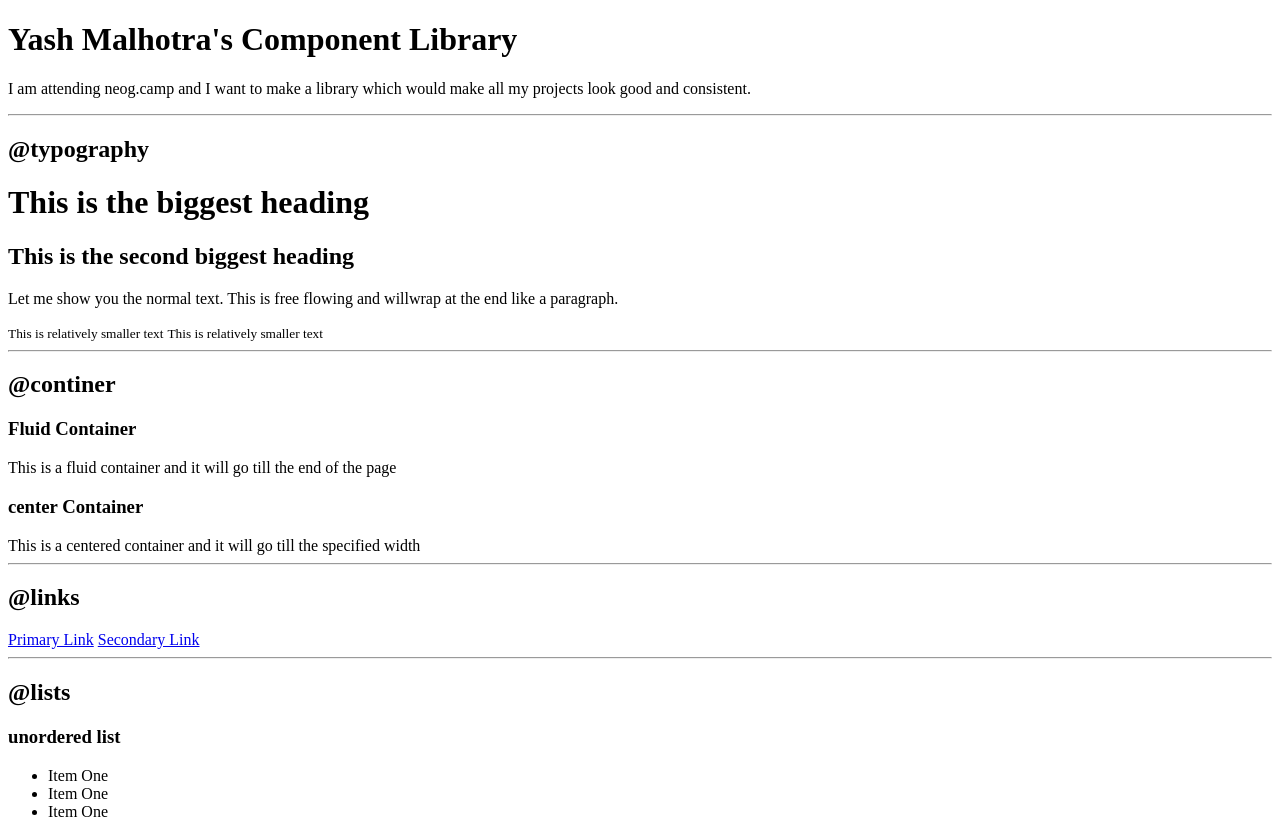
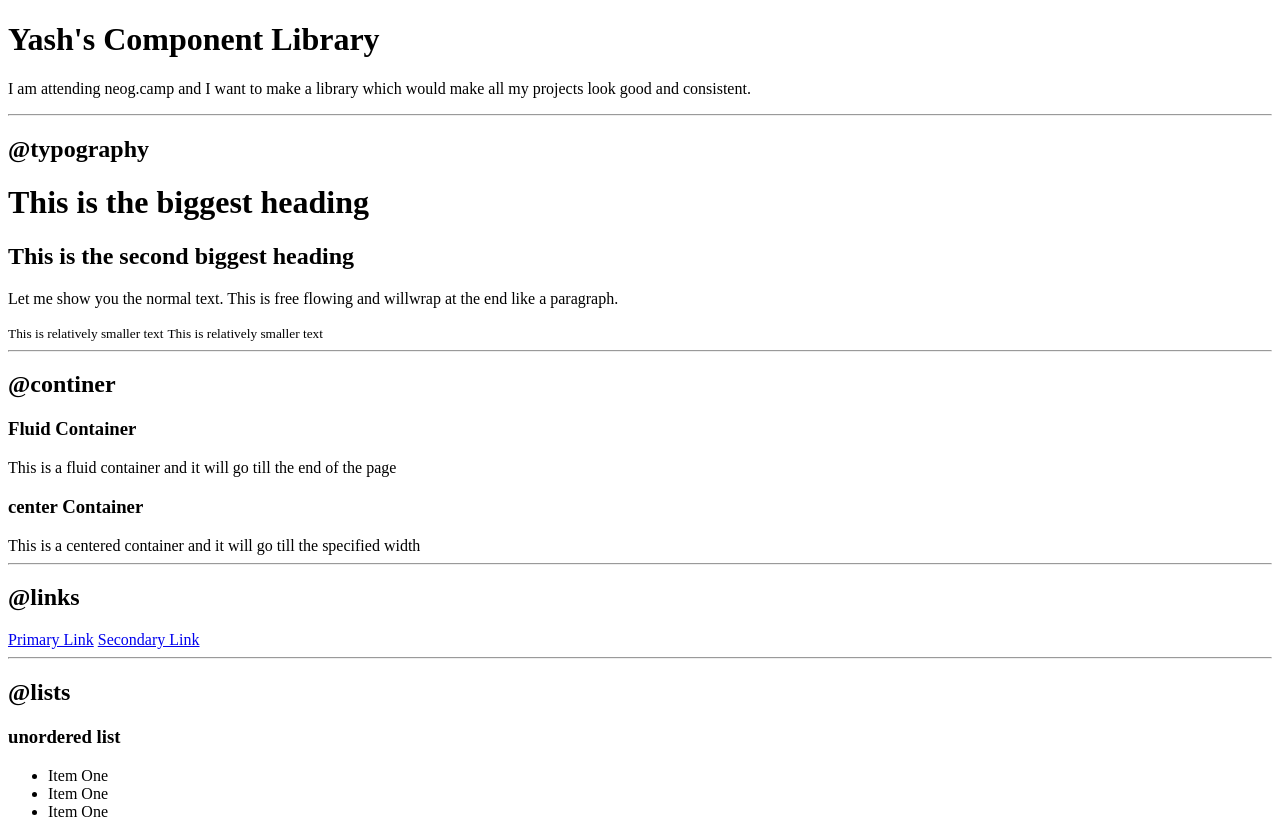
Before and after one commit to Yashmalhotra98/mark-4-HTML-CSS-Personal-Portfolio, a plain HTML site: page index.html in a window 1280 px wide. Shown: the top 824 px of the page. Drawn offline with Linux system fonts and the light colour scheme.

Commit message:
update: Name in component Library

```diff
--- a/index.html
+++ b/index.html
@@ -7,7 +7,7 @@
     <title>Component Library</title>
 </head>
 <body>
-    <h1>Yash Malhotra's Component Library</h1>
+    <h1>Yash's Component Library</h1>
     <p>I am attending neog.camp and I want to make a library
     which would make all my projects look good and consistent. </p>
 
```
